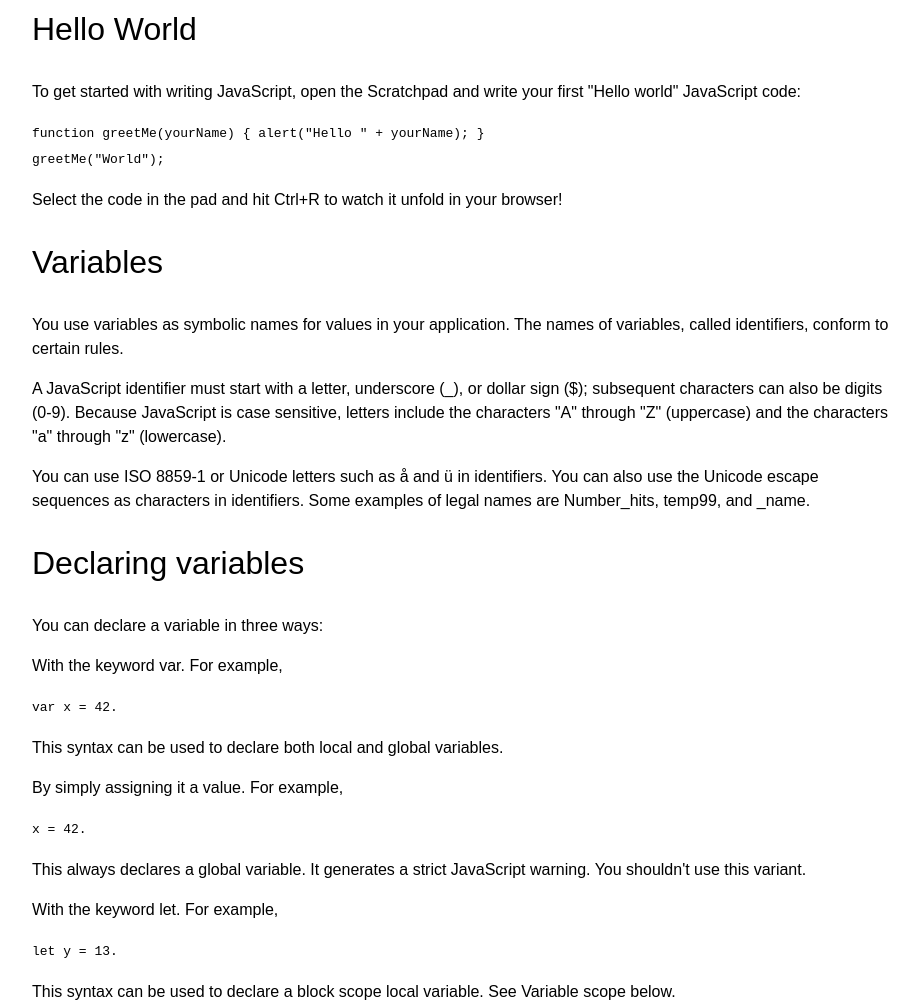
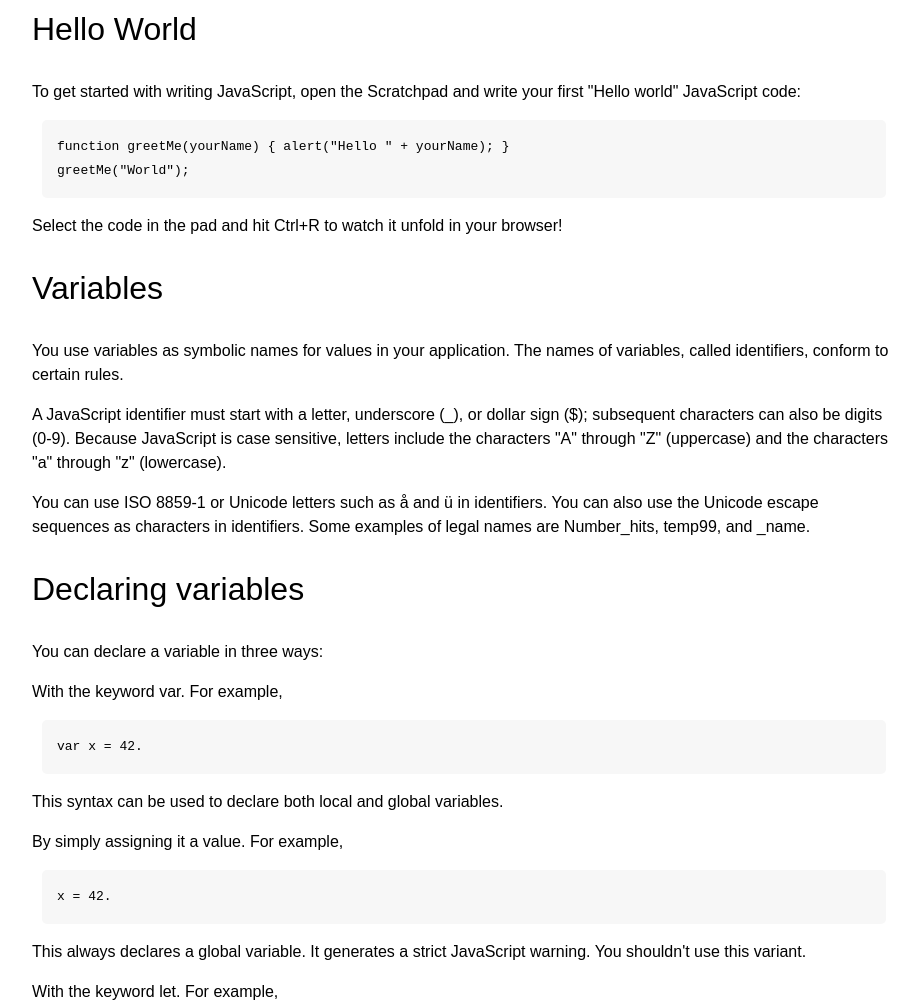
Before and after one commit to Dilliterious/fcc-02-tech-doc, a plain HTML site: page index.html in a window 1280 px wide. Shown: the part 1180-2187 px from the top of the page, without its empty margins (344-1263 px from the left). Drawn offline with Linux system fonts and the light colour scheme.

Commit message:
Fix nav scrolling behaviour, style code elements

```diff
--- a/style.css
+++ b/style.css
@@ -38,6 +38,14 @@ nav a {
     text-decoration: none;
 }
 
+code {
+    display: block;
+    padding: 15px;
+    margin: 10px;
+    border-radius: 5px;
+    background-color: #f7f7f7;
+}
+
 /* ||Main */
 
 main {
@@ -61,7 +69,7 @@ main li {
         height: 100%;
         width: 20rem;
         flex-shrink: 0;
-        position: absolute;
+        position: fixed;
     }
 }
 
```
